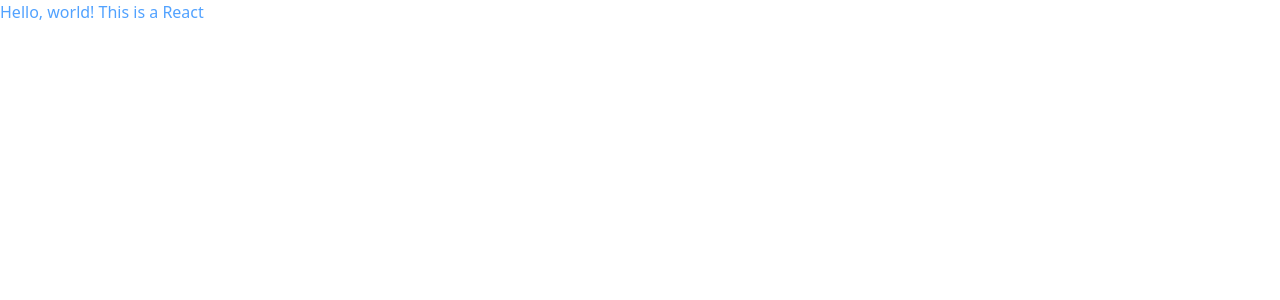
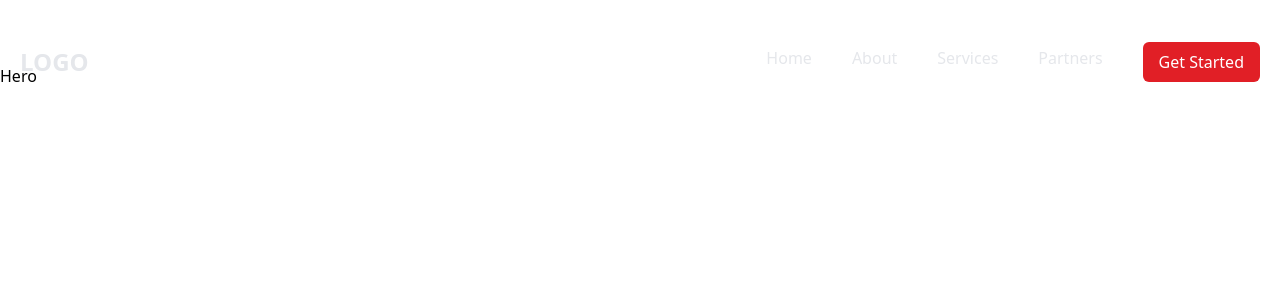
Before and after one commit to Molars-Dental-Practice/saba-al-badr, a React (Vite) app: page / in a window 1280 px wide. Shown: the top 300 px of the page. Built offline with nearby package versions, Linux system fonts and the light colour scheme.

Commit message:
design a responsive navbar

```diff
--- a/index.html
+++ b/index.html
@@ -34,20 +34,14 @@
     "@type": "Organization",
     "name": "Saba Al Badr",
     "url": "https://saba-al-badr.com/",
-        <!-- "logo": "https://saba-al-badr.com/logo.png", -->
     "description": "Saba Al Badr is a leading distributor of high-quality dental equipment and materials in the UAE.",
     "contactPoint": {
       "@type": "ContactPoint",
       "telephone": "+971 4 123 4567",
       "contactType": "customer service",
-          "areaServed": "UAE ,GCC, MENA"
-          "availableLanguage": ["English", "Arabic"]
-        },
-        "sameAs": [
-          "https://www.facebook.com/sabaalbadr",
-          "https://www.instagram.com/sabaalbadr",
-          "https://www.linkedin.com/company/sabaalbadr"
-        ]
+      "areaServed": "UAE, GCC, MENA",
+      "availableLanguage": ["English", "Arabic", "Somali", "Hindi", "Urdu"]
+    }
   }
 </script>
 
--- a/package.json
+++ b/package.json
@@ -13,6 +13,7 @@
     "@tailwindcss/vite": "^4.0.17",
     "react": "^19.0.0",
     "react-dom": "^19.0.0",
+    "react-icons": "^5.5.0",
     "tailwindcss": "^4.0.17"
   },
   "devDependencies": {
--- a/src/App.tsx
+++ b/src/App.tsx
@@ -1,7 +1,16 @@
+import Hero from "./components/Hero";
+import Navbar from "./components/Navbar";
+import ScrollToTop from "./components/ScrollToTop";
+
 const App = () => {
   return (
     <>
-      <h1 className="text-blue-400">Hello, world! This is a React</h1>
+      <ScrollToTop />
+      <div className="">
+        <Navbar />
+
+        <Hero />
+      </div>
     </>
   );
 };
--- /dev/null
+++ b/src/components/Hero.tsx
@@ -0,0 +1,5 @@
+const Hero = () => {
+  return <div className="min-h-[180vh] relative py-16">Hero</div>;
+};
+
+export default Hero;
--- /dev/null
+++ b/src/components/Navbar.tsx
@@ -0,0 +1,100 @@
+"use client";
+import { useState, useEffect } from "react";
+import { FiMenu, FiX } from "react-icons/fi";
+
+const Nav = () => {
+  const [menuOpen, setMenuOpen] = useState(false);
+  const [scrolled, setScrolled] = useState(false);
+
+  const toogleMenu = () => setMenuOpen(!menuOpen);
+
+  useEffect(() => {
+    const handleScroll = () => {
+      setScrolled(window.scrollY > 50);
+    };
+
+    window.addEventListener("scroll", handleScroll);
+    return () => window.removeEventListener("scroll", handleScroll);
+  }, []);
+
+  return (
+    <nav
+      className={`fixed w-full z-40 transition-all duration-300  pt-2.5 ${
+        scrolled ? "bg-white bg-opacity-90 shadow-md" : "bg-transparent"
+      }`}
+    >
+      <div className="container mx-auto px-5 py-8 flex justify-between items-center">
+        <a
+          href="/"
+          className={`text-2xl font-bold flex items-center space-x-2 transition-all duration-300 ${
+            scrolled ? "text-gray-900" : "text-gray-200"
+          }`}
+        >
+          <span>LOGO</span>
+        </a>
+
+        {/* Desktop Menu */}
+        <div
+          className={`hidden md:flex space-x-6 md:space-x-10 items-center font-medium transition-all duration-300 ${
+            scrolled ? "text-gray-700" : "text-gray-200"
+          }`}
+        >
+          {["Home", "About", "Services", "Partners"].map((text, index) => (
+            <div key={index} className="relative group">
+              <a
+                href={`#${text.toLowerCase()}`}
+                className="hover:text-[#31a5dd] pb-2 block"
+              >
+                {text}
+              </a>
+            </div>
+          ))}
+          <a href="#get-started">
+            <button className="bg-[#E11F26] text-white px-4 py-2 rounded-md hover:bg-[#1e8bbd] transition duration-300 cursor-pointer">
+              Get Started
+            </button>
+          </a>
+        </div>
+
+        {/* Mobile Menu Button */}
+        <button
+          aria-label="Open navigation menu"
+          onClick={() => setMenuOpen(!menuOpen)}
+          className={`md:hidden transition-all duration-300 ${
+            scrolled ? "text-gray-900" : "text-gray-200"
+          }`}
+        >
+          {menuOpen ? <FiX size={24} /> : <FiMenu size={24} />}
+        </button>
+      </div>
+
+      {/* Mobile Menu */}
+      {/* Mobile Menu */}
+      {menuOpen && (
+        <div className="md:hidden bg-white border-t border-gray-200 py-2 divide-y divide-gray-200">
+          {[
+            { href: "/", label: "Home" },
+            { href: "#about", label: "About" },
+            { href: "#services", label: "Services" },
+            { href: "#partners", label: "Partners" },
+            { href: "#get-started", label: "Get Started" },
+          ].map((item, idx) => (
+            <a
+              key={idx}
+              onClick={toogleMenu}
+              href={item.href}
+              className="flex justify-between items-center py-3 px-4 hover:bg-gray-100 group"
+            >
+              <span>{item.label}</span>
+              <span className="opacity-0 group-hover:opacity-100 transform transition-opacity duration-200">
+                →
+              </span>
+            </a>
+          ))}
+        </div>
+      )}
+    </nav>
+  );
+};
+
+export default Nav;
--- /dev/null
+++ b/src/components/ScrollToTop.tsx
@@ -0,0 +1,11 @@
+import { useEffect } from "react";
+
+const ScrollToTop = () => {
+  useEffect(() => {
+    window.scrollTo(0, 0); // Scroll to top on page load
+  }, []);
+
+  return null;
+};
+
+export default ScrollToTop;
```
Also changed, not shown: 1 other file (tests, documents, lock files or other folders). Lines whose indentation alone changed are shown as unchanged.
